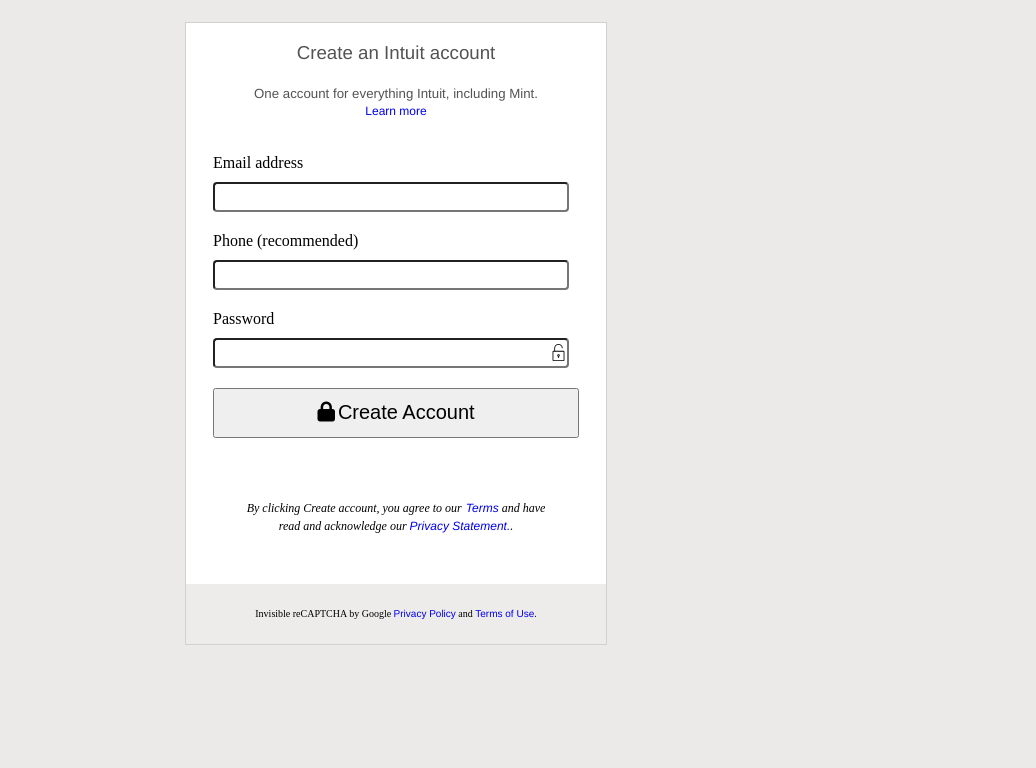
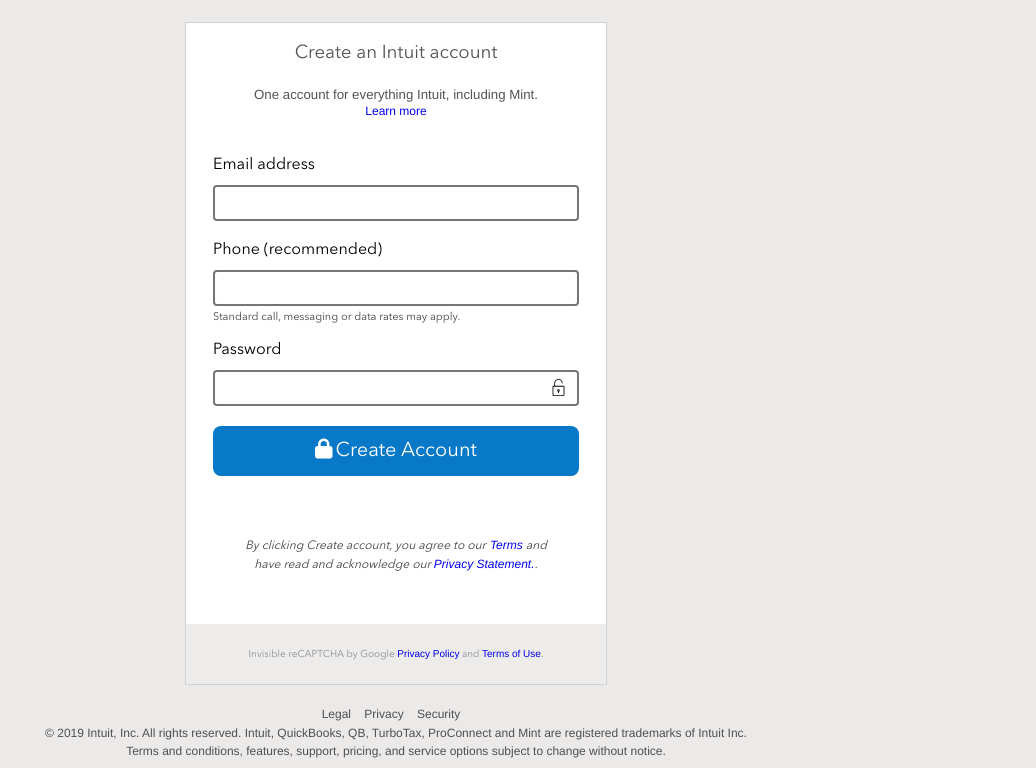
Before and after one commit to Meltrust/forms-project, a plain HTML site: page index.html in a window 1280 px wide. Shown: the part 158-926 px from the top of the page, without its empty margins (244-1280 px from the left). Before the commit the page ends 811 px from the top, so only its background shows below. Drawn offline with Linux system fonts and the light colour scheme.

Commit message:
General styling, add main footer

```diff
--- a/index.html
+++ b/index.html
@@ -56,7 +56,7 @@
             required
           />
 
-          <button>
+          <button class="create-account_button">
             <i class="fa fa-lock" aria-hidden="true"></i>Create Account
           </button>
         </fieldset>
@@ -78,6 +78,21 @@
         </div>
       </form>
     </section>
+    <footer class="ending">
+      <div class="legal-stuff">
+        <span>Legal </span> <span>Privacy </span> <span>Security</span>
+      </div>
+      <div class="trademark">
+        <p>
+          © 2019 Intuit, Inc. All rights reserved. Intuit, QuickBooks, QB,
+          TurboTax, ProConnect and Mint are registered trademarks of Intuit Inc.
+        </p>
+        <p>
+          Terms and conditions, features, support, pricing, and service options
+          subject to change without notice.
+        </p>
+      </div>
+    </footer>
   </body>
 
   <script src="https://use.fontawesome.com/3a7f834a9b.js"></script>
--- a/main.css
+++ b/main.css
@@ -1,3 +1,7 @@
+* {
+  font-family: AvenirNextRegular;
+}
+
 .forgot-pass {
   display: flex;
   flex-direction: column;
@@ -87,7 +91,6 @@ body {
 }
 
 .form-signin h3 {
-  font-family: Helvetica, sans-serif;
   font-weight: lighter;
   color: #535353;
 }
@@ -118,16 +121,26 @@ body {
   margin: 15px;
 }
 
-.form-fieldset input {
-  width: 95%;
+.form-fieldset > input {
+  width: 89.45%;
   margin-top: 10px;
   margin-bottom: 20px;
   border-radius: 4px;
-  height: 24px;
+  height: 30px;
+  border-style: solid;
+  padding-left: 5px;
+  padding-right: 30px;
+  font-family: Helvetica, sans-serif;
 }
 
 .form-fieldset span {
-  display: none;
+  padding-bottom: 17px;
+  padding-top: 5px;
+  font-size: 11px;
+  color: #444;
+}
+.form-fieldset input[type="tel"] {
+  margin-bottom: 0;
 }
 
 .form-fieldset button {
@@ -144,6 +157,7 @@ body {
   font-size: 12px;
   font-style: italic;
   text-align: center;
+  color: #444;
 }
 
 .form-footer {
@@ -162,6 +176,7 @@ body {
 .privacy-footer span {
   font-size: 10px;
   font-weight: lighter;
+  color: #8d9096;
 }
 
 .privacy-footer span > a {
@@ -174,4 +189,51 @@ body {
   background-repeat: no-repeat;
   background-color: white;
   background-size: 17px 17px;
+  background-position-x: 97%;
 }
+
+.create-account_button {
+  background-color: #0879c8;
+  color: white;
+  border-radius: 8px;
+  border: none;
+}
+
+.ending {
+  display: flex;
+  flex-direction: column;
+  text-align: center;
+}
+.legal-stuff > span {
+  margin-right: 10px;
+  color: #505050;
+  text-decoration: none;
+  font-size: 12px;
+  font-family: Helvetica, sans-serif;
+}
+
+.legal-stuff {
+  margin-top: 20px;
+}
+
+.trademark {
+  font-size: 12px;
+}
+
+.trademark > p {
+  margin: 0;
+  color: #505050;
+  line-height: 1.5;
+  font-weight: 400;
+  font-family: Helvetica, sans-serif;
+}
+
+@font-face {
+  font-family: AvenirNextRegular;
+  src: url(fonts/AvenirNextRegular.otf);
+}
+
+@font-face {
+  font-family: AvenirNextIt;
+  src: url(fonts/AvenirNextIt.otf);
+}
```
Also changed, not shown: fonts/AvenirNextIt.otf (added), fonts/AvenirNextRegular.otf (added).
